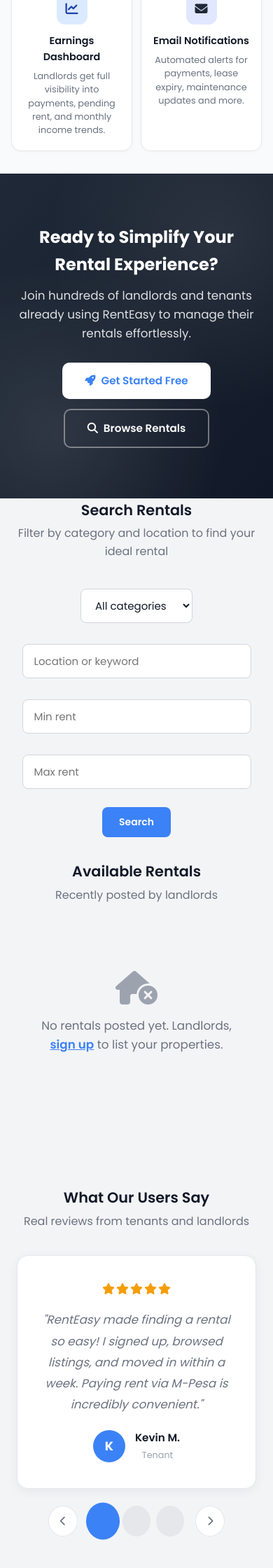
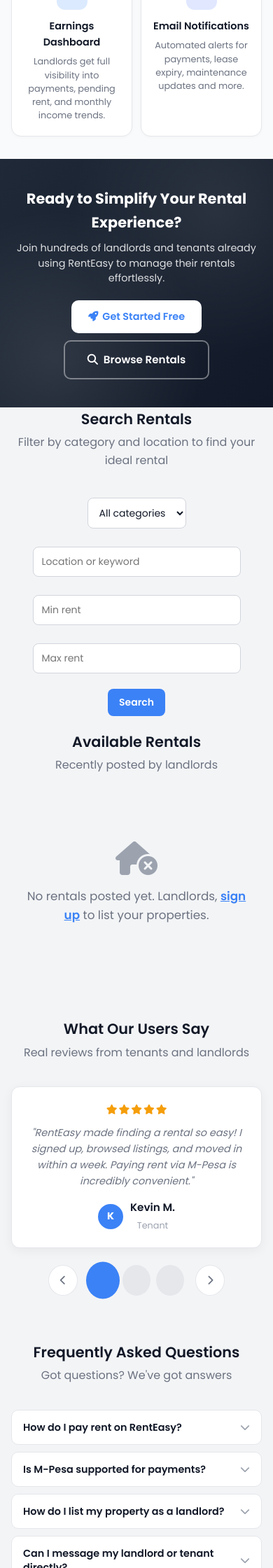
Before and after one commit to EllyKurgat/RentEasy, a Django app: page / in a window 390 px wide. Shown: the part 3920-6160 px from the top of the page at 70% size. Run offline with Django 5.2, Linux system fonts and the light colour scheme; data that the repository does not hold is empty; some libraries are stand-ins or nearby versions.

Commit message:
Limit testimonial dots to 3, enhance mobile responsiveness

```diff
--- a/frontend_views/Templates/renteasyweb/index.html
+++ b/frontend_views/Templates/renteasyweb/index.html
@@ -522,7 +522,8 @@ function initTestimonials() {
   var dotsContainer = document.querySelector('.testimonial-dots');
   if (!dotsContainer || cards.length === 0) return;
   dotsContainer.innerHTML = '';
-  for (var i = 0; i < cards.length; i++) {
+  var maxDots = Math.min(cards.length, 3);
+  for (var i = 0; i < maxDots; i++) {
     var dot = document.createElement('button');
     dot.className = 'testimonial-dot' + (i === 0 ? ' active' : '');
     dot.setAttribute('data-idx', i);
--- a/frontend_views/static/css/style.css
+++ b/frontend_views/static/css/style.css
@@ -1087,22 +1087,33 @@ input[type=submit]:hover {
 }
 
 /* ── Search & Filter ── */
-.container2 { max-width: 900px; margin: 0 auto 32px; padding: 0 24px; }
-.filter-container { display: flex; gap: 12px; flex-wrap: wrap; justify-content: center; margin-bottom: 24px; }
+.container2 { max-width: 900px; margin: 0 auto 20px; padding: 0 16px; }
+.filter-container { display: flex; gap: 8px; flex-wrap: wrap; justify-content: center; margin-bottom: 16px; }
 .filter-item select, .filter-item input[type=text], .filter-item input[type=number] {
-  padding: 12px 16px; border: 1px solid var(--re-input-border, #D1D5DB);
-  border-radius: 8px; font-size: 15px; min-width: 160px;
+  padding: 10px 12px; border: 1px solid var(--re-input-border, #D1D5DB);
+  border-radius: 8px; font-size: 14px; min-width: 120px;
   background: var(--re-input-bg, #fff); color: var(--re-text, #111827);
   transition: border-color 0.2s;
 }
 .filter-item input[type=submit] {
-  padding: 12px 24px; background: var(--re-primary, #3B82F6);
-  color: #fff; border: none; border-radius: 8px; font-weight: 600; cursor: pointer;
+  padding: 10px 16px; background: var(--re-primary, #3B82F6);
+  color: #fff; border: none; border-radius: 8px; font-weight: 600; cursor: pointer; font-size: 14px;
 }
 .filter-item input[type=submit]:hover { background: var(--re-primary-hover, #2563EB); }
 
+@media (min-width: 768px) {
+  .container2 { margin: 0 auto 32px; padding: 0 24px; }
+  .filter-container { gap: 12px; margin-bottom: 24px; }
+  .filter-item select, .filter-item input[type=text], .filter-item input[type=number] { padding: 12px 16px; font-size: 15px; min-width: 160px; }
+  .filter-item input[type=submit] { padding: 12px 24px; font-size: 15px; }
+}
+
 /* ── Property Cards (landing) ── */
-.containercont2 { max-width: 1100px; margin: 0 auto 48px; padding: 0 24px; }
+.containercont2 { max-width: 1100px; margin: 0 auto 24px; padding: 0 16px; }
+
+@media (min-width: 768px) {
+  .containercont2 { margin: 0 auto 48px; padding: 0 24px; }
+}
 .rentals-grid { display: grid; grid-template-columns: repeat(3, 1fr); gap: 24px; width: 100%; }
 @media (max-width: 900px) { .rentals-grid { grid-template-columns: repeat(2, 1fr); } }
 @media (max-width: 600px) { .rentals-grid { grid-template-columns: 1fr; } }
@@ -1424,7 +1436,7 @@ input[type=submit]:hover {
 
 /* ── CTA Banner ── */
 .cta-banner {
-  padding: 72px 24px; text-align: center;
+  padding: 40px 16px; text-align: center;
   background: linear-gradient(135deg, #1F2937 0%, #111827 100%);
   position: relative; overflow: hidden;
 }
@@ -1435,19 +1447,27 @@ input[type=submit]:hover {
 }
 .cta-content { position: relative; z-index: 1; max-width: 680px; margin: 0 auto; }
 .cta-content h2 {
-  font-size: clamp(1.5rem, 3vw, 2rem); font-weight: 700;
-  color: #fff; margin: 0 0 12px;
-}
-.cta-content p { font-size: 1.05rem; color: rgba(255,255,255,0.85); margin: 0 0 28px; line-height: 1.6; }
-.cta-buttons { display: flex; gap: 14px; justify-content: center; flex-wrap: wrap; }
+  font-size: clamp(1.3rem, 3vw, 2rem); font-weight: 700;
+  color: #fff; margin: 0 0 10px;
+}
+.cta-content p { font-size: 0.9rem; color: rgba(255,255,255,0.85); margin: 0 0 20px; line-height: 1.5; }
+.cta-buttons { display: flex; gap: 10px; justify-content: center; flex-wrap: wrap; }
 .cta-btn-primary {
-  display: inline-flex; align-items: center; gap: 8px;
-  padding: 14px 32px; border-radius: 10px;
+  display: inline-flex; align-items: center; gap: 6px;
+  padding: 12px 24px; border-radius: 10px;
   background: #fff; color: var(--re-primary); font-weight: 600;
-  text-decoration: none; font-size: 0.95rem;
+  text-decoration: none; font-size: 0.9rem;
   transition: all 0.2s ease;
 }
 .cta-btn-primary:hover { background: #F0F7FF; transform: translateY(-2px); box-shadow: 0 8px 20px rgba(0,0,0,0.2); }
+
+@media (min-width: 768px) {
+  .cta-banner { padding: 72px 24px; }
+  .cta-content h2 { font-size: clamp(1.5rem, 3vw, 2rem); margin: 0 0 12px; }
+  .cta-content p { font-size: 1.05rem; margin: 0 0 28px; line-height: 1.6; }
+  .cta-buttons { gap: 14px; }
+  .cta-btn-primary { padding: 14px 32px; font-size: 0.95rem; gap: 8px; }
+}
 .cta-btn-secondary {
   display: inline-flex; align-items: center; gap: 8px;
   padding: 14px 32px; border-radius: 10px;
@@ -1460,32 +1480,42 @@ input[type=submit]:hover {
 
 /* ── Testimonials Carousel ── */
 .testimonials-section {
-  padding: 64px 24px; max-width: 700px; margin: 0 auto;
+  padding: 32px 16px; max-width: 700px; margin: 0 auto;
 }
 .testimonials-carousel { position: relative; }
 .testimonial-card {
-  display: none; padding: 36px; background: var(--re-surface, #fff);
-  border-radius: 16px; border: 1px solid var(--re-border);
+  display: none; padding: 20px; background: var(--re-surface, #fff);
+  border-radius: 12px; border: 1px solid var(--re-border);
   box-shadow: 0 4px 16px rgba(0,0,0,0.05);
   text-align: center;
   animation: fadeIn 0.4s ease;
 }
 @keyframes fadeIn { from { opacity: 0; transform: translateY(8px); } to { opacity: 1; transform: translateY(0); } }
 .testimonial-card.active { display: block; }
-.testimonial-stars { margin-bottom: 16px; }
-.testimonial-stars i { color: #F59E0B; font-size: 16px; margin: 0 1px; }
+.testimonial-stars { margin-bottom: 10px; }
+.testimonial-stars i { color: #F59E0B; font-size: 14px; margin: 0 1px; }
 .testimonial-quote {
-  font-size: 1.05rem; color: var(--re-text-secondary); font-style: italic;
-  line-height: 1.8; margin: 0 0 20px; max-width: 560px; margin-left: auto; margin-right: auto;
+  font-size: 0.9rem; color: var(--re-text-secondary); font-style: italic;
+  line-height: 1.6; margin: 0 0 14px; max-width: 560px; margin-left: auto; margin-right: auto;
 }
 .testimonial-author {
-  display: flex; align-items: center; gap: 14px; justify-content: center;
+  display: flex; align-items: center; gap: 10px; justify-content: center;
 }
 .testimonial-avatar {
-  width: 46px; height: 46px; border-radius: 50%;
+  width: 36px; height: 36px; border-radius: 50%;
   background: var(--re-primary); color: #fff;
   display: flex; align-items: center; justify-content: center;
-  font-weight: 700; font-size: 1.1rem;
+  font-weight: 700; font-size: 0.9rem;
+}
+
+@media (min-width: 768px) {
+  .testimonials-section { padding: 64px 24px; }
+  .testimonial-card { padding: 36px; border-radius: 16px; }
+  .testimonial-stars { margin-bottom: 16px; }
+  .testimonial-stars i { font-size: 16px; }
+  .testimonial-quote { font-size: 1.05rem; margin: 0 0 20px; line-height: 1.8; }
+  .testimonial-author { gap: 14px; }
+  .testimonial-avatar { width: 46px; height: 46px; font-size: 1.1rem; }
 }
 .testimonial-author h4 { font-size: 0.95rem; font-weight: 600; color: var(--re-text); margin: 0; }
 .testimonial-author span { font-size: 0.8rem; color: var(--re-text-muted); }
@@ -1511,21 +1541,28 @@ input[type=submit]:hover {
 
 /* ── FAQ Accordion ── */
 .faq-section {
-  padding: 64px 24px; max-width: 760px; margin: 0 auto;
-}
-.faq-list { display: flex; flex-direction: column; gap: 12px; }
+  padding: 32px 16px; max-width: 760px; margin: 0 auto;
+}
+.faq-list { display: flex; flex-direction: column; gap: 10px; }
 .faq-item {
-  background: var(--re-surface, #fff); border-radius: 12px;
+  background: var(--re-surface, #fff); border-radius: 10px;
   border: 1px solid var(--re-border); overflow: hidden;
   transition: box-shadow 0.2s;
 }
 .faq-item:hover { box-shadow: 0 4px 12px rgba(0,0,0,0.06); }
 .faq-item.open { box-shadow: 0 4px 16px rgba(0,0,0,0.08); }
 .faq-question {
-  width: 100%; padding: 18px 22px; border: none; background: none;
+  width: 100%; padding: 14px 16px; border: none; background: none;
   cursor: pointer; display: flex; align-items: center; justify-content: space-between;
-  font-size: 0.95rem; font-weight: 600; color: var(--re-text);
-  font-family: 'Poppins', sans-serif; text-align: left; gap: 12px;
+  font-size: 0.9rem; font-weight: 600; color: var(--re-text);
+  font-family: 'Poppins', sans-serif; text-align: left; gap: 10px;
+}
+
+@media (min-width: 768px) {
+  .faq-section { padding: 64px 24px; }
+  .faq-list { gap: 12px; }
+  .faq-item { border-radius: 12px; }
+  .faq-question { padding: 18px 22px; font-size: 0.95rem; gap: 12px; }
 }
 .faq-question i {
   font-size: 14px; color: var(--re-text-muted); transition: transform 0.3s;
```
Also changed, not shown: other parts of frontend_views/static/css/style.css (+14 -13 lines).
